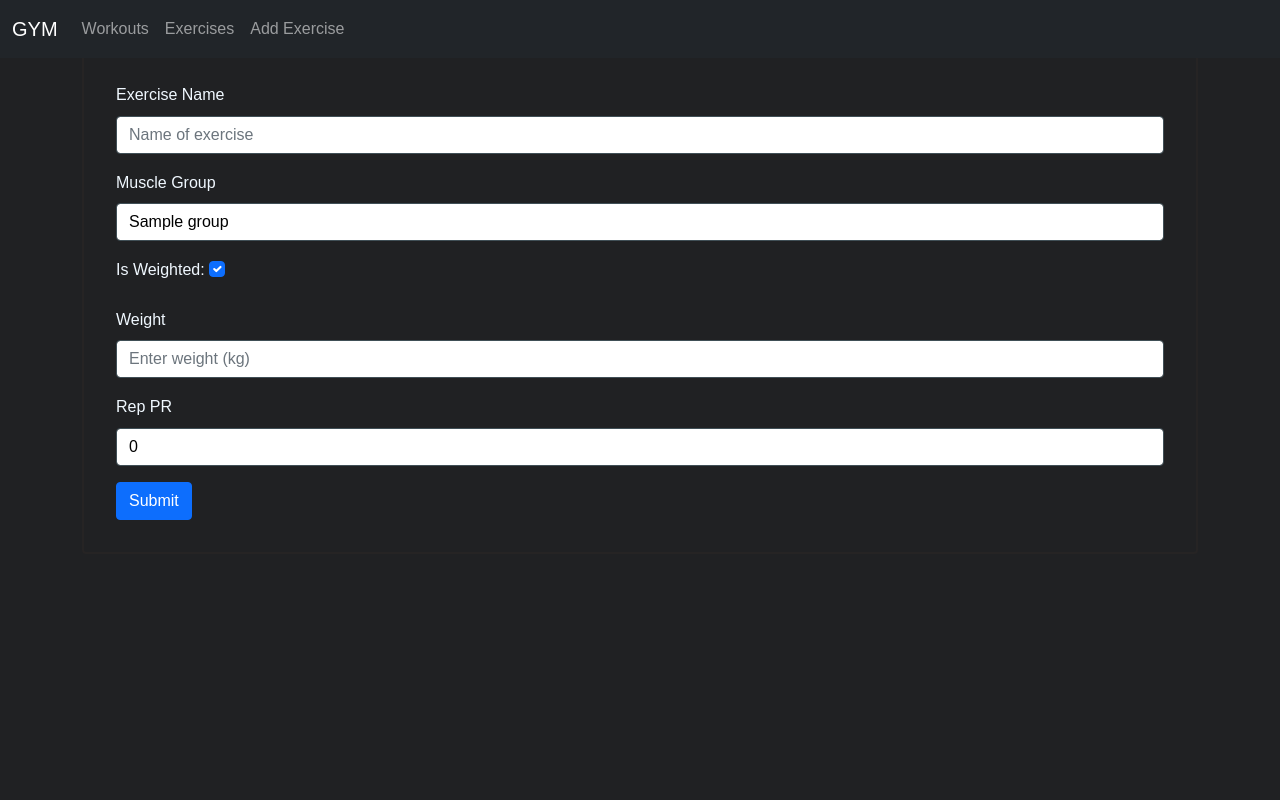
After one commit to MelecaZane/GymApp, a Flask app: page /exerciseDetails/1 in a window 1280 px wide. The commit adds this page. Run offline with Flask 3, Linux system fonts and the light colour scheme; tables that the repository leaves empty hold one stand-in row (values such as "Sample post"); some libraries are stand-ins or nearby versions.

Commit message:
Can now update exercises from the all exercises page by clicking on them

```diff
--- a/app/__init__.py
+++ b/app/__init__.py
@@ -3,10 +3,12 @@ from app.config import Config
 from flask_sqlalchemy import SQLAlchemy
 from flask_migrate import Migrate
 from flask_login import LoginManager
+from flask_wtf.csrf import CSRFProtect
 
 flask_app = Flask(__name__)
 flask_app.config.from_object(Config)
 db = SQLAlchemy(flask_app)
+csrf = CSRFProtect(flask_app)
 migrate = Migrate(flask_app, db)
 
 from app import routes, models
--- a/app/forms.py
+++ b/app/forms.py
@@ -6,5 +6,21 @@ class AddExerciseForm(FlaskForm):
     name = StringField("Exercise Name", validators=[DataRequired()])
     muscle_group = SelectField("Muscle Group", coerce=int)
     weighted = BooleanField("Weighted")
+    weight = DecimalField("Weight", places=2, default=0)
+    submit = SubmitField("Add Exercise")
+
+class UpdateExerciseForm(FlaskForm):
+    id = HiddenField("ID")
+    name = StringField("Exercise Name", validators=[DataRequired()])
+    muscle_group = SelectField("Muscle Group", coerce=int)
+    weighted = BooleanField("Weighted")
     weight = DecimalField("Weight", places=2)
-    submit = SubmitField("Add Exercise")
+    submit = SubmitField("Update Exercise")
+    rep_pr = IntegerField("PR", default=0)
+
+    #Ensure correct default muscle group is selected
+    def __init__(self, muscle_group=None, *args, **kwargs):
+        super(UpdateExerciseForm, self).__init__(*args, **kwargs)
+        if muscle_group:
+            self.muscle_group.default = muscle_group
+            self.process()
--- a/app/routes.py
+++ b/app/routes.py
@@ -2,7 +2,8 @@ from flask import render_template, request, redirect, url_for, flash
 from app import flask_app
 from app import db
 from app.models import MuscleGroup, Exercise
-from app.forms import AddExerciseForm
+from app.forms import AddExerciseForm, UpdateExerciseForm
+from werkzeug.datastructures import MultiDict
 
 @flask_app.route("/", methods=["GET", "POST"])
 @flask_app.route("/index.html", methods=["GET", "POST"])
@@ -23,10 +24,17 @@ def add_exercise_page():
                                 form=form)
     if request.method == "POST":
         if form.validate_on_submit():
-            new_exercise = Exercise(name=form.name.data,
-                                    muscle_group_id=form.muscle_group.data,
-                                    weighted=form.weighted.data,
-                                    weight=form.weight.data)
+            print(form.weighted.data)
+            if form.weighted.data:
+                new_exercise = Exercise(name=form.name.data,
+                                        muscle_group_id=form.muscle_group.data,
+                                        weighted=form.weighted.data,
+                                        weight=form.weight.data)
+            else:
+                new_exercise = Exercise(name=form.name.data,
+                                        muscle_group_id=form.muscle_group.data,
+                                        weighted=form.weighted.data,
+                                        weight=0)
             db.session.add(new_exercise)
             db.session.commit()
             flash("Exercise added!")
@@ -46,3 +54,35 @@ def all_exercises_page():
     return render_template("allExercises.html",
                     title="All Exercises",
                     exercises=exercises)
+
+@flask_app.route('/exerciseDetails/<int:exercise_id>', methods=["GET", "POST"])
+def exercise_details_page(exercise_id):
+    exercise = Exercise.query.get(exercise_id)
+    form = UpdateExerciseForm(obj=exercise, muscle_group=exercise.muscle_group_id)
+
+    muscle_groups = MuscleGroup.query.all()
+    form.muscle_group.choices = [(muscle_group.id, muscle_group.name) for muscle_group in muscle_groups]
+
+    if request.method == "GET":
+        return render_template("exerciseDetails.html",
+                                title=f"{exercise.name} Details",
+                                exercise=exercise,
+                                form=form)
+
+    if request.method == "POST":
+        if form.validate_on_submit():
+            exercise.name = form.name.data
+            exercise.muscle_group_id = form.muscle_group.data
+            exercise.weighted = form.weighted.data
+            exercise.weight = form.weight.data
+            exercise.rep_pr = form.rep_pr.data
+
+            db.session.commit()
+            flash("Exercise added!")
+            print("ADDED EXERCISE")
+            return redirect(url_for("all_exercises_page"))
+        else:
+            flash("Error adding exercise!")
+            print("ERROR ADDING EXERCISE")
+            print(form.errors)
+            return redirect(url_for("all_exercises_page"))
--- a/app/static/style.css
+++ b/app/static/style.css
@@ -232,6 +232,6 @@ p {
     text-decoration: none;
 }
 
-.add-exercise-form {
+.add-exercise-form, .exercise-details-form {
     background-color: #202123;
 }
--- a/app/templates/allExercises.html
+++ b/app/templates/allExercises.html
@@ -12,7 +12,7 @@
             <ul class="list-group">
                 {% for exercise in exercises[group] %}
                 <li class="list-group-item bg-dark text-white">
-                    <h6><a href="#" class="exercise-link">{{ exercise.name }}</a></h6>
+                    <h6><a href="{{ url_for('exercise_details_page', exercise_id=exercise.id) }}" class="exercise-link">{{ exercise.name }}</a></h6>
                 </li>
                 {% endfor %}
             </ul>
--- /dev/null
+++ b/app/templates/exerciseDetails.html
@@ -0,0 +1,54 @@
+{% extends "base.html" %}
+{% block title %} {{ title }} {% endblock %}
+{% block content %}
+
+<div class="container mt-5">
+    <div class="card">
+
+        <div class="card-body">
+            <form class="custom-form exercise-details-form" method="POST">
+                {{ form.hidden_tag() }}
+                {{ form.id }}
+                <div class="mb-3">
+                    <label for="exerciseName" class="form-label">Exercise Name</label>
+                    {{ form.name(class="form-control", id="exerciseName", placeholder="Name of exercise") }}
+                </div>
+                <div class="mb-3">
+                    <label for="muscleGroup" class="form-label">Muscle Group</label>
+                    {{ form.muscle_group(class="form-control", id="muscleGroup") }}
+                </div>
+                {% if exercise.weighted %}
+                    <div class="mb-3">
+                        <label for="hasWeight" class="form-label">Is Weighted:</label>
+                        {{ form.weighted(class="form-check-input", id="hasWeight", onclick="hideStartingWeight()", checked=True) }}
+                    </div>
+                {% else %}
+                    <div class="mb-3">
+                        <label for="hasWeight" class="form-label">Is Weighted:</label>
+                        {{ form.weighted(class="form-check-input", id="hasWeight", onclick="hideStartingWeight()", checked=False) }}
+                    </div>
+                {% endif %}
+                {% if exercise.weighted %}
+                    <div id="startingWeightBox" class="mb-3">
+                        <label for="weight" class="form-label">Weight</label>
+                        {{ form.weight(class="form-control", id="weight", placeholder="Enter weight (kg)") }}
+                    </div>
+                {% else %}
+                    <div id="startingWeightBox" class="mb-3" style="display: none;">
+                        <label for="weight" class="form-label">Weight</label>
+                        {{ form.weight(class="form-control", id="weight", placeholder="Enter weight (kg)") }}
+                    </div>
+                {% endif %}
+                <div id="repPRBox" class="mb-3">
+                    <label for="repPR" class="form-label">Rep PR</label>
+                    {{ form.rep_pr(class="form-control", id="repPR", placeholder="Enter rep PR") }}
+                </div>
+                <div>
+                    <button type="submit" class="btn btn-primary">Submit</button>
+                </div>
+            </form>
+        </div>
+    </div>
+</div>
+
+{% endblock %}
```
Also changed, not shown: app/models.py (line endings or trailing spaces).
